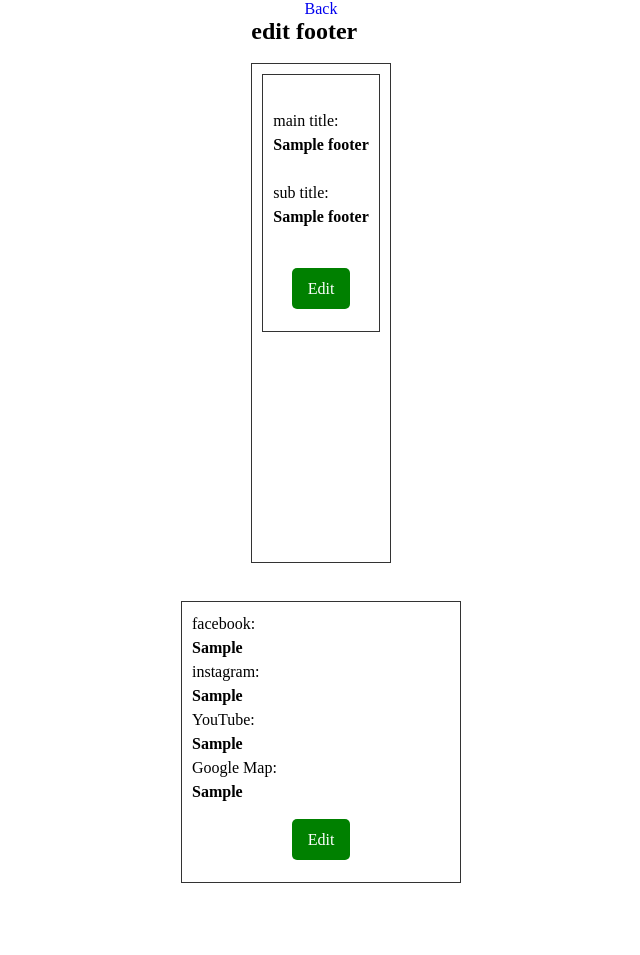
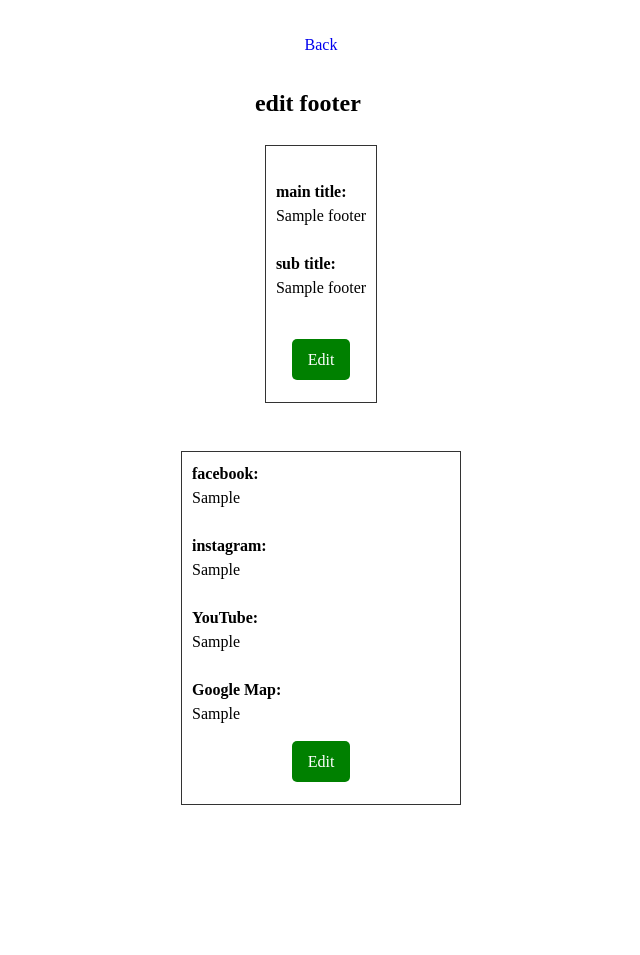
Before and after one commit to VergilKellley/your-restaurant, a PHP site: page /your-restaurant/edit_footer_info.php in a window 1280 px wide. Shown: the whole page, without its empty margins (319-959 px from the left). After the commit the page ends 805 px from the top, so only its background shows below. Run offline with PHP 8.4, Linux system fonts and the light colour scheme; the visitor is signed in with stand-in values (Sample User, id 1); tables that the repository leaves empty or names only in its code hold one stand-in row (values such as "Sample post"); a stand-in replaces the project's code that opens the database connection.

Commit message:
added php variables

```diff
--- a/edit_footer_info.php
+++ b/edit_footer_info.php
@@ -110,16 +110,20 @@ if (!isset($_SESSION["user_id"])) {
 <body>
     <section id='header-edits' class="stylist_info_container;"
         style="display:flex;flex-direction:column;  justify-content:center; place-items:center; margin: 0 auto">
+        <br>
+        <br>
         <div>
             <a href="index">Back</a>
         </div>
+        <br>
+        <br>
         <div class='mobile-edit-photos' style='max-width:500px'>
             <div>
                 <h2>edit footer</h2>
             </div>
             <br>
             <div
-                style=" display: flex; flex-direction:column; align-items:center; gap:1rem; height: 500px; overflow-y:scroll; border:1px solid #333; padding: 10px">
+                style=" display: flex; flex-direction:column; align-items:center; gap:1rem; padding: 10px">
 
                 <?php
                     $footer_info_query = "SELECT * FROM footer";
@@ -127,7 +131,7 @@ if (!isset($_SESSION["user_id"])) {
                     ?>
                 <?php while ($footer_info = mysqli_fetch_assoc($footer_info_result)) : ?>
                 <div class='nth-child-bkgd-color'
-                    style='border:1px solid #333; padding:10px; line-height: 1.5; max-width:100%'>
+                    style='border:1px solid #333; padding:10px; line-height: 1.5; width:100%'>
                     <input type="hidden" name="id" value="<?= $footer_info['id'] ?>">
                     <?php
                             GLOBAL $footer_id;
@@ -136,14 +140,14 @@ if (!isset($_SESSION["user_id"])) {
 
                     <br>
 
-                    <p>main title:</p>
+                    <p style='font-weight:bold'>main title:</p>
                     <p style="max-width:100vw">
-                        <span style='font-weight:bold'><?=$footer_info['footer_main_title']; ?></span>
+                        <span><?=$footer_info['footer_main_title']; ?></span>
                     </p>
                     <br>
-                    <p>sub title:</p>
+                    <p style='font-weight:bold'>sub title:</p>
                     <p style="max-width:100vw">
-                        <span style='font-weight:bold'><?=$footer_info['footer_sub_title']; ?></span>
+                        <span><?=$footer_info['footer_sub_title']; ?></span>
                     </p>
                     <br>
 
@@ -179,22 +183,24 @@ if (!isset($_SESSION["user_id"])) {
                             $footer_id = $footer_info['id'];
                             ?>
 
-                    <p>facebook:</p>
+                    <p style="font-weight:bolder;">facebook:</p>
                     <p style="max-width:100vw">
-                        <span style='font-weight:bold'><?=$footer_info['footer_facebook']; ?></span>
+                        <span style=' word-wrap: break-word;'><?=$footer_info['footer_facebook']; ?></span>
                     </p>
-
-                    <p>instagram:</p>
+                    <br>
+                    <p style="font-weight:bolder;">instagram:</p>
                     <p style="max-width:100vw">
-                        <span style='font-weight:bold'><?=$footer_info['footer_instagram']; ?></span>
+                        <span style='word-wrap: break-word;'><?=$footer_info['footer_instagram']; ?></span>
                     </p>
-                    <p>YouTube:</p>
+                    <br>
+                    <p style="font-weight:bolder;">YouTube:</p>
                     <p style="max-width:100vw">
-                        <span style='font-weight:bold'><?=$footer_info['footer_youtube']; ?></span>
+                        <span style='word-wrap: break-word;'><?=$footer_info['footer_youtube']; ?></span>
                     </p>
-                    <p>Google Map:</p>
-                    <p style="max-width:100vw">
-                        <span style='font-weight:bold'><?=$footer_info['footer_google_map']; ?></span>
+                    <br>
+                    <p style="font-weight:bolder;">Google Map:</p>
+                    <p style="max-width:100vw;">
+                        <span style='word-wrap: break-word;'><?=$footer_info['footer_google_map']; ?></span>
                     </p>
                         <br>
                         <?php
```
